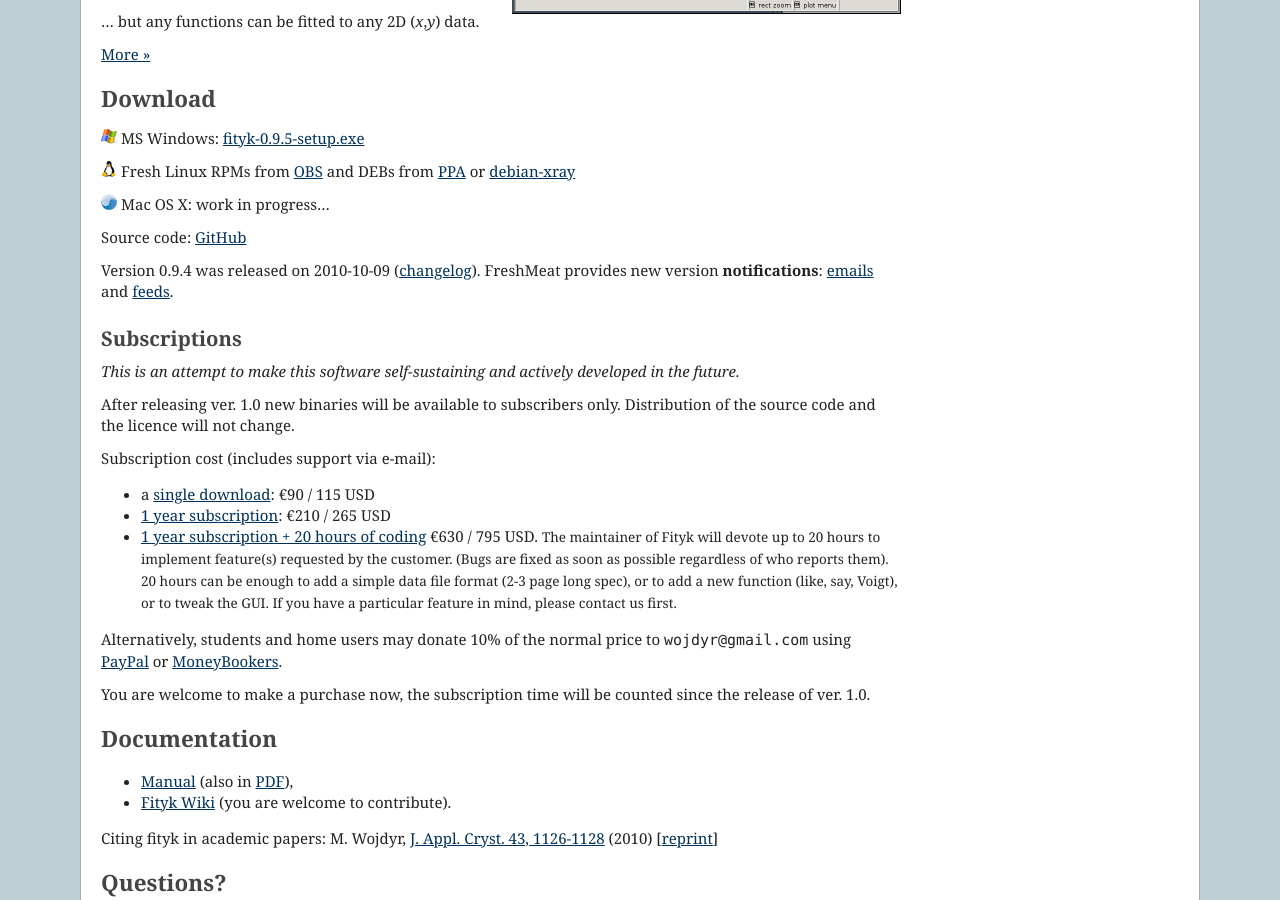
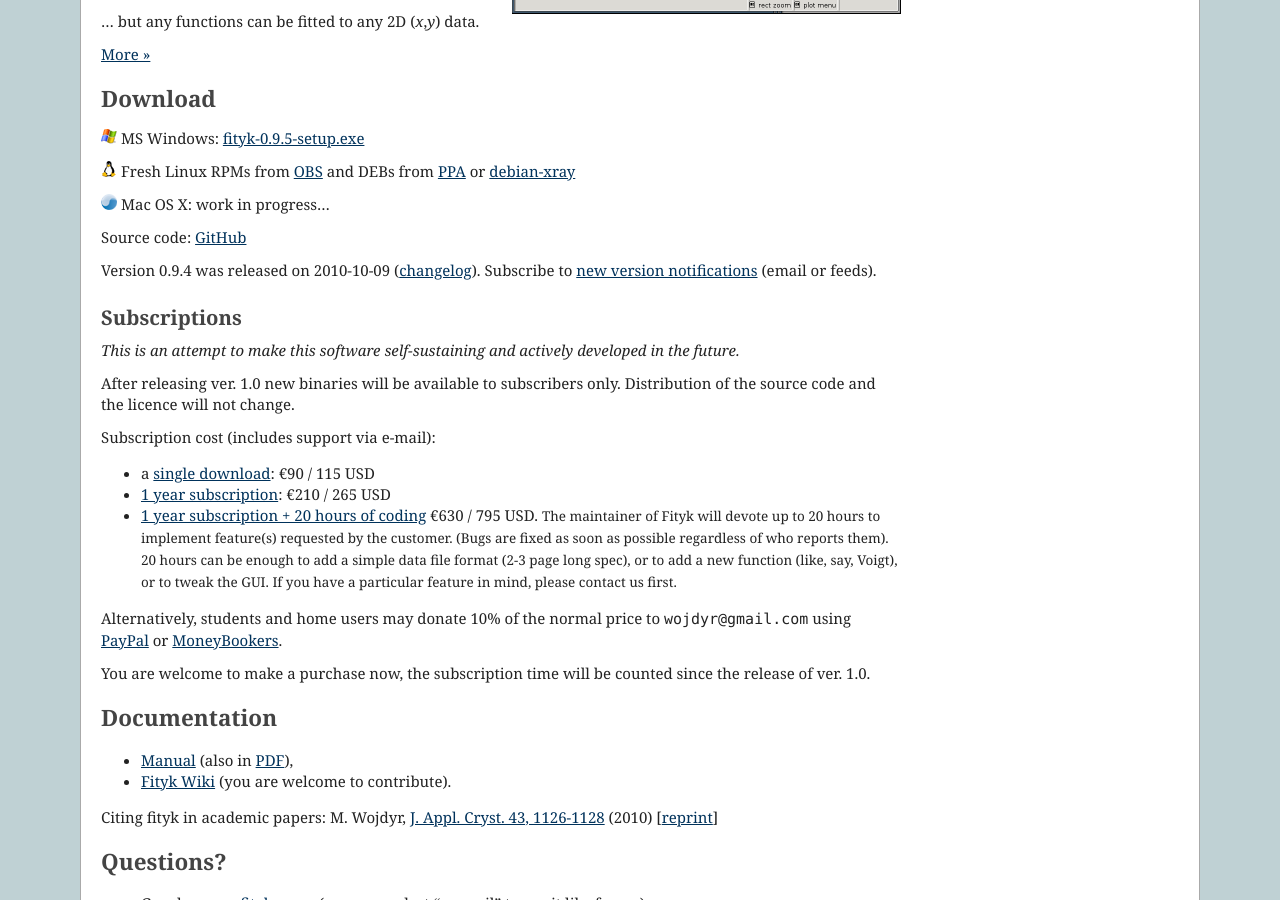
Before and after one commit to wojdyr/fityk, a Sphinx documentation site: the page built from doc/index.rst, in a window 1280 px wide and 900 px high, scrolled down 385 px. Built offline with Sphinx 7.4.7, drawn with Linux system fonts in a browser that asks for light colours; formulas are drawn with MathJax 3.

Commit message:
minor website changes

```diff
--- a/doc/index.rst
+++ b/doc/index.rst
@@ -66,9 +70,8 @@
 
 Version 0.9.4 was released on 2010-10-09
 (`changelog <https://github.com/wojdyr/fityk/raw/master/NEWS>`_).
-FreshMeat provides new version **notifications**:
-`emails <http://freshmeat.net/projects/fityk/>`_ and
-`feeds <http://freshmeat.net/projects/fityk/releases.atom>`_.
+Subscribe to `new version notifications <http://fityk-announce.nieto.pl/>`_
+(email or feeds).
 
 Subscriptions
 -------------
```
Also changed, not shown: other parts of doc/index.rst (+4 -0 lines).
